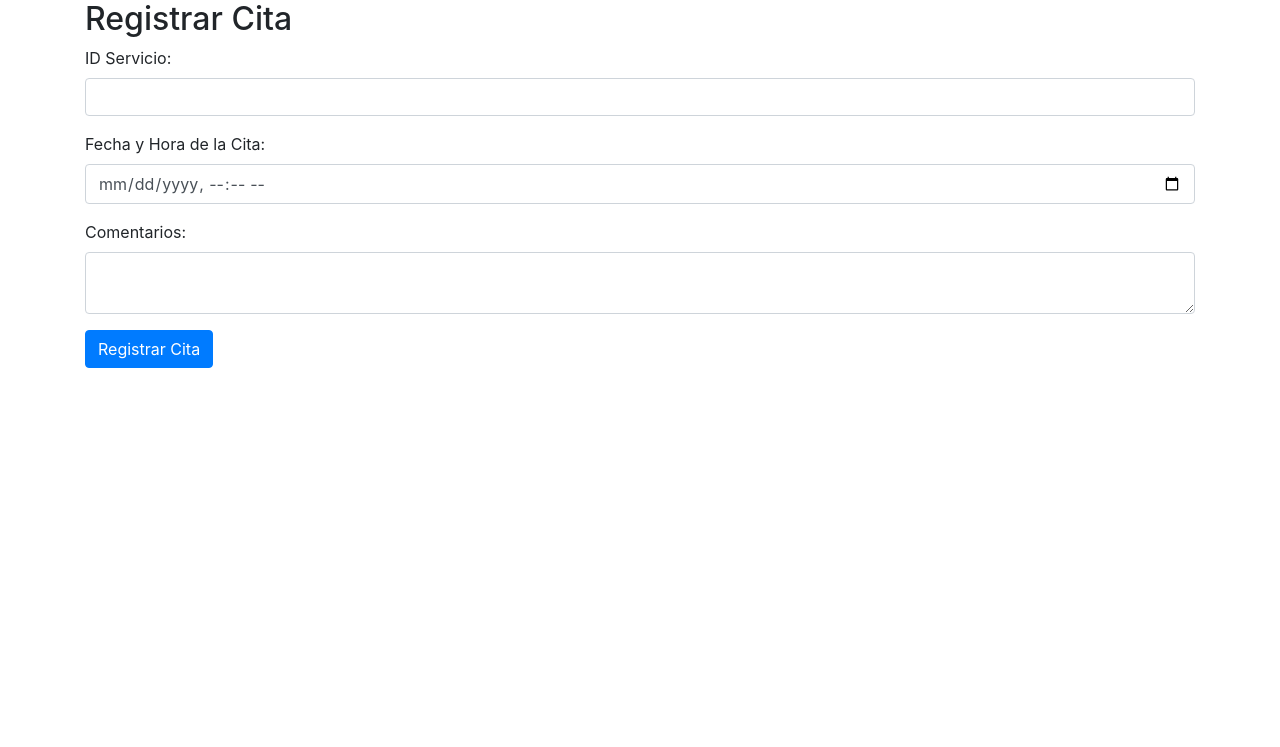
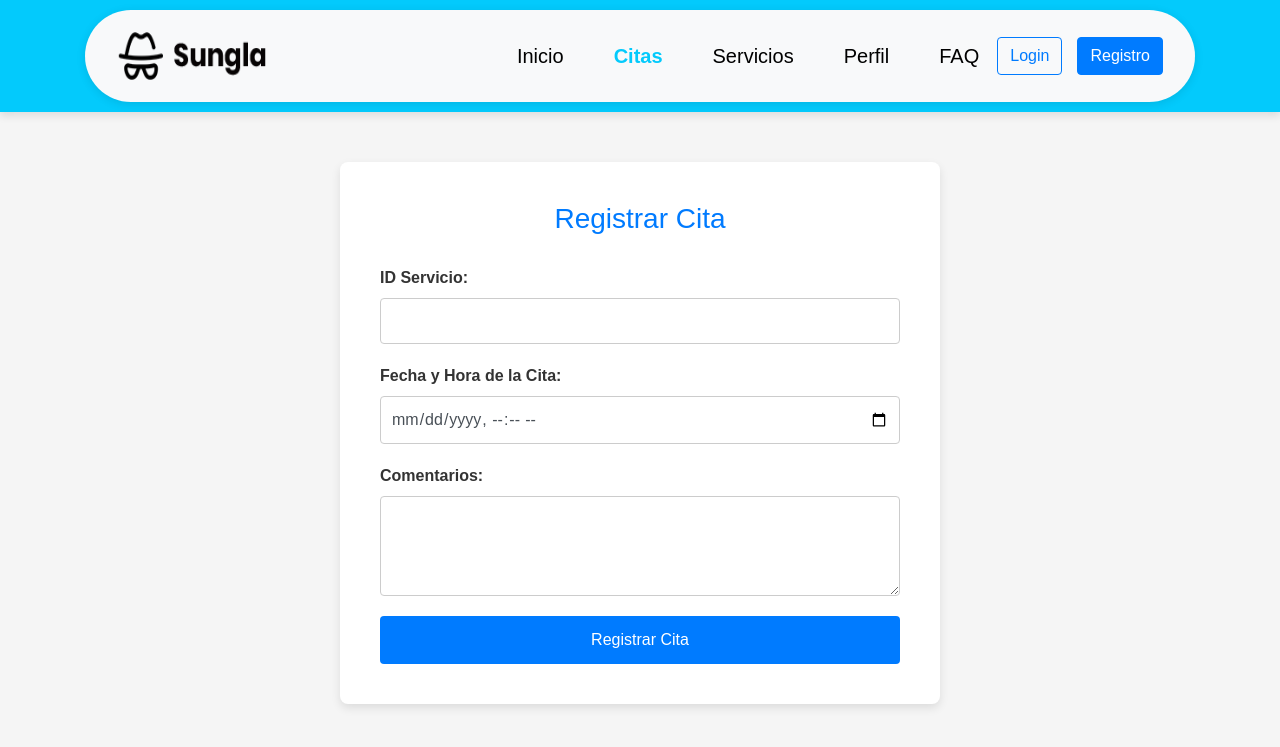
Before and after one commit to MAGGOT0418/ayso_web, a PHP site: page /registrar_cita.html in a window 1280 px wide. Shown: the top 747 px of the page. Run offline with PHP 8.4, Linux system fonts and the light colour scheme; some libraries are stand-ins or nearby versions.

Commit message:
adan osuna
cambios de logos

```diff
--- /dev/null
+++ b/css/registrar_cita.css
@@ -0,0 +1,71 @@
+
+/* Estilo global */
+/* Estilos específicos para el formulario de registrar cita */
+.registrar-cita-container {
+    max-width: 600px;
+    margin: 50px auto;
+    padding: 40px;
+    background-color: #fff;
+    border-radius: 8px;
+    box-shadow: 0 4px 10px rgba(0, 0, 0, 0.1);
+}
+
+.registrar-cita-container h2 {
+    text-align: center;
+    font-size: 28px;
+    color: #007bff;
+    margin-bottom: 30px;
+}
+
+.registrar-cita-container .form-group {
+    margin-bottom: 20px;
+}
+
+.registrar-cita-container .form-group label {
+    font-weight: 600;
+    color: #333;
+}
+
+.registrar-cita-container .form-control {
+    padding: 10px;
+    border: 1px solid #ccc;
+    border-radius: 4px;
+    box-shadow: none;
+    transition: border-color 0.3s;
+}
+
+.registrar-cita-container .form-control:focus {
+    border-color: #007bff;
+    box-shadow: 0 0 5px rgba(0, 123, 255, 0.5);
+}
+
+.registrar-cita-container textarea.form-control {
+    min-height: 100px;
+}
+
+.registrar-cita-container button[type="submit"] {
+    width: 100%;
+    padding: 12px;
+    font-size: 16px;
+    background-color: #007bff;
+    border: none;
+    border-radius: 4px;
+    color: #fff;
+    cursor: pointer;
+    transition: background-color 0.3s;
+}
+
+.registrar-cita-container button[type="submit"]:hover {
+    background-color: #0056b3;
+}
+
+/* Media queries para dispositivos móviles */
+@media (max-width: 576px) {
+    .registrar-cita-container {
+        padding: 20px;
+    }
+
+    .registrar-cita-container h2 {
+        font-size: 24px;
+    }
+}
--- a/index.html
+++ b/index.html
@@ -31,7 +31,7 @@
          <!-- Agrega la clase "navigation" a la barra de navegación -->
          <nav class="navbar navbar-expand-lg navbar-light bg-light navigation">
             <a class="navbar-brand" href="index.html">
-               <img src="images/logo.png" alt="Logo de la empresa" width="150" height="50">
+               <img src="img/logoN.png" alt="Logo de la empresa" width="150" height="50">
             </a>
             <button class="navbar-toggler" type="button" data-bs-toggle="collapse" data-bs-target="#navbarNav"
                aria-controls="navbarNav" aria-expanded="false" aria-label="Toggle navigation">
@@ -43,7 +43,7 @@
                      <a class="nav-link active" aria-current="page" href="index.html">Inicio</a>
                   </li>
                   <li class="nav-item">
-                     <a class="nav-link" href="citas.html">Citas</a>
+                     <a class="nav-link" href="cita.html">Citas</a>
                   </li>
                   <li class="nav-item">
                      <a class="nav-link" href="servicios.html">Servicios</a>
--- a/registrar_cita.html
+++ b/registrar_cita.html
@@ -4,9 +4,58 @@
     <meta charset="UTF-8">
     <title>Registrar Cita</title>
     <link rel="stylesheet" href="css/bootstrap.min.css">
+    <link rel="stylesheet" href="css/registrar_cita.css">
+    <link rel="stylesheet" href="css/style.css">
+    <!-- Responsive-->
+    <link rel="stylesheet" href="css/responsive.css">
+    <!-- fevicon -->
+    <link rel="icon" href="images/fevicon.png" type="image/gif" />
+    <!-- Scrollbar Custom CSS -->
+    <!-- Tweaks for older IEs-->
+    <link rel="stylesheet" href="https://netdna.bootstrapcdn.com/font-awesome/4.0.3/css/font-awesome.css">
+    <link rel="stylesheet" href="css/jquery.mCustomScrollbar.min.css">
+    <link rel="stylesheet" href="css/registrar_cita.css">
 </head>
+
 <body>
+        <header class="header">
             <div class="container">
+            <!-- Agrega la clase "navigation" a la barra de navegación -->
+            <nav class="navbar navbar-expand-lg navbar-light bg-light navigation">
+                <a class="navbar-brand" href="index.html">
+                    <img src="images/logo.png" alt="Logo de la empresa" width="150" height="50">
+                </a>
+                <button class="navbar-toggler" type="button" data-bs-toggle="collapse" data-bs-target="#navbarNav"
+                    aria-controls="navbarNav" aria-expanded="false" aria-label="Toggle navigation">
+                    <span class="navbar-toggler-icon"></span>
+                </button>
+                <div class="collapse navbar-collapse" id="navbarNav">
+                    <ul class="navbar-nav ms-auto">
+                        <li class="nav-item">
+                        <a class="nav-link" aria-current="page" href="index.html">Inicio</a>
+                        </li>
+                        <li class="nav-item">
+                        <a class="nav-link active" href="citas.html">Citas</a>
+                        </li>
+                        <li class="nav-item">
+                        <a class="nav-link" href="servicios.html">Servicios</a>
+                        </li>
+                        <li class="nav-item">
+                        <a class="nav-link" href="perfil.html">Perfil</a>
+                        </li>
+                        <li class="nav-item">
+                        <a class="nav-link" href="faq.html">FAQ</a>
+                        </li>
+                    </ul>
+                    <div class="d-flex">
+                        <a class="btn btn-outline-primary me-2" href="login.html">Login</a>
+                        <a class="btn btn-primary" href="registro.html">Registro</a>
+                    </div>
+                </div>
+            </nav>
+            </div>
+        </header>
+        <div class="container registrar-cita-container">
             <h2>Registrar Cita</h2>
             <form action="registrar_cita.php" method="post">
                 <input type="hidden" name="id_paciente" value="<?php echo $_SESSION['id_paciente']; ?>">
```
Also changed, not shown: citas.html (+26 -5 lines), citas_admin.html (+35 -13 lines), css/citas_admin.css (+14 -9 lines), faq.html (+27 -37 lines), img/LogoN.png (added), logovirtual.jpg (added). Lines whose indentation alone changed are shown as unchanged.
